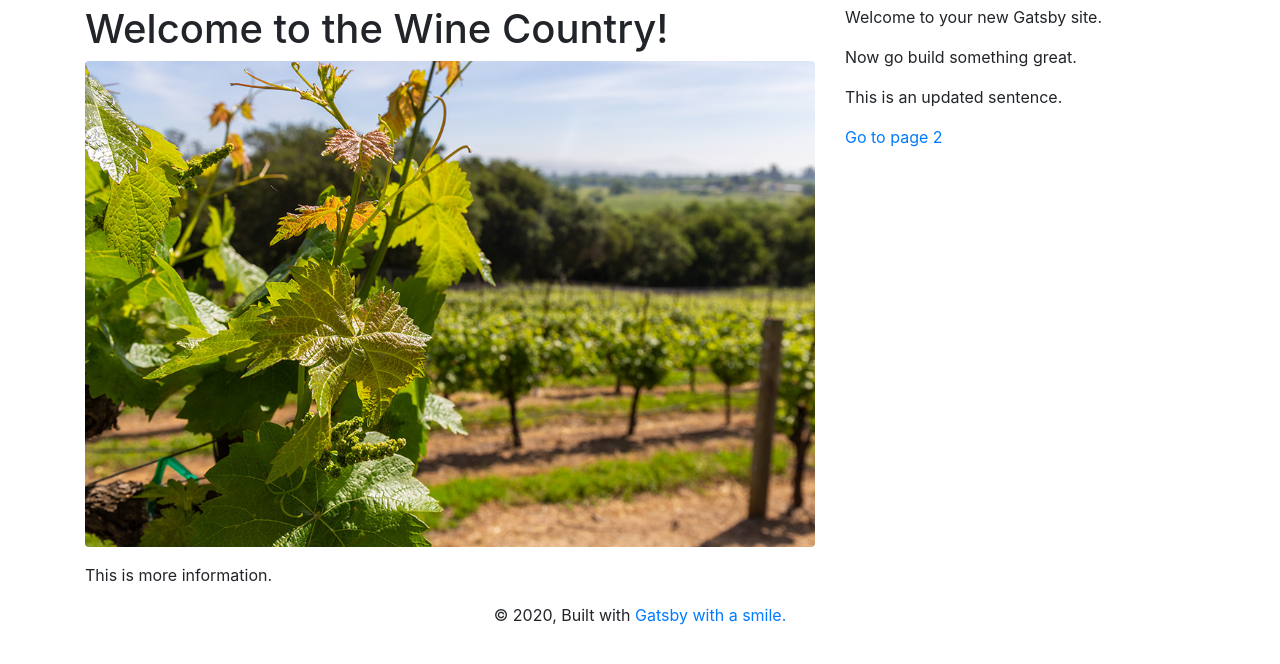
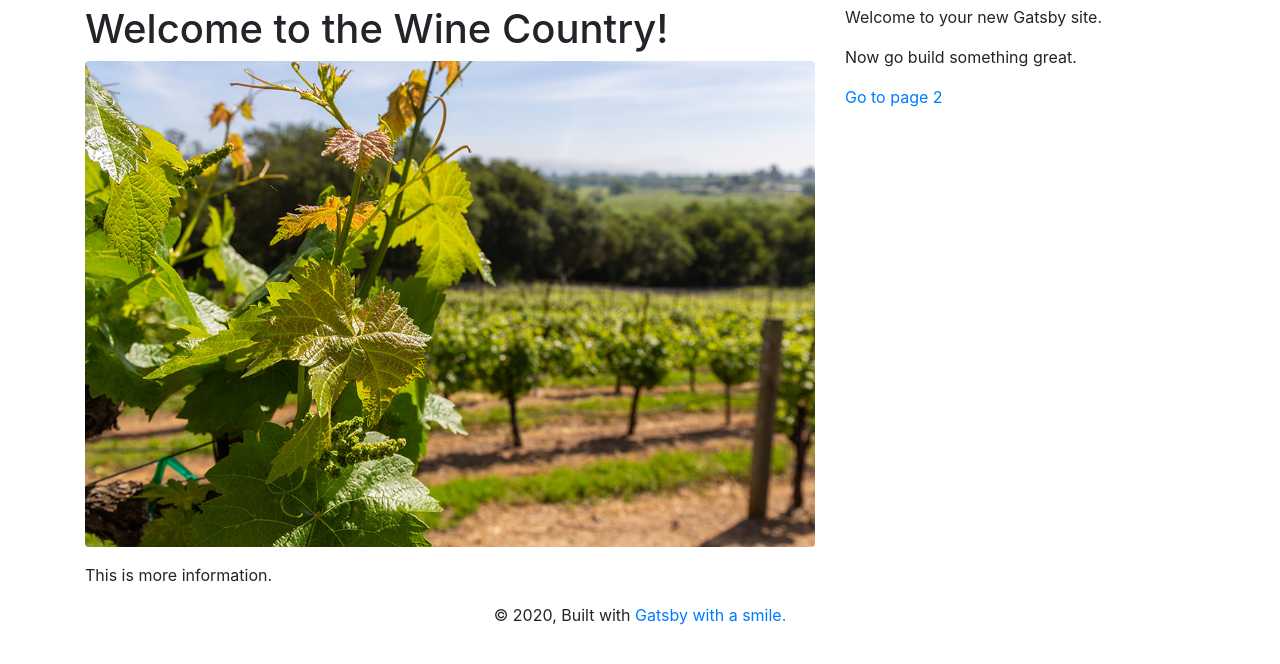
Before and after one commit to haydn5/My-First-Real-Gatsby-Site, a Gatsby site: page / in a window 1280 px wide. Shown: the part 80-744 px from the top of the page. Built offline with nearby package versions, Linux system fonts and the light colour scheme; Gatsby itself is replaced by a stand-in of ours.

Commit message:
took out a sentence

```diff
--- a/src/pages/index.js
+++ b/src/pages/index.js
@@ -21,7 +21,6 @@ const IndexPage = () => (
         <Col md={4}>
           <p>Welcome to your new Gatsby site.</p>
           <p>Now go build something great.</p>
-          <p>This is an updated sentence.</p>
           <Link to="/page-2/">Go to page 2</Link>
         </Col>
       </Row>
```
